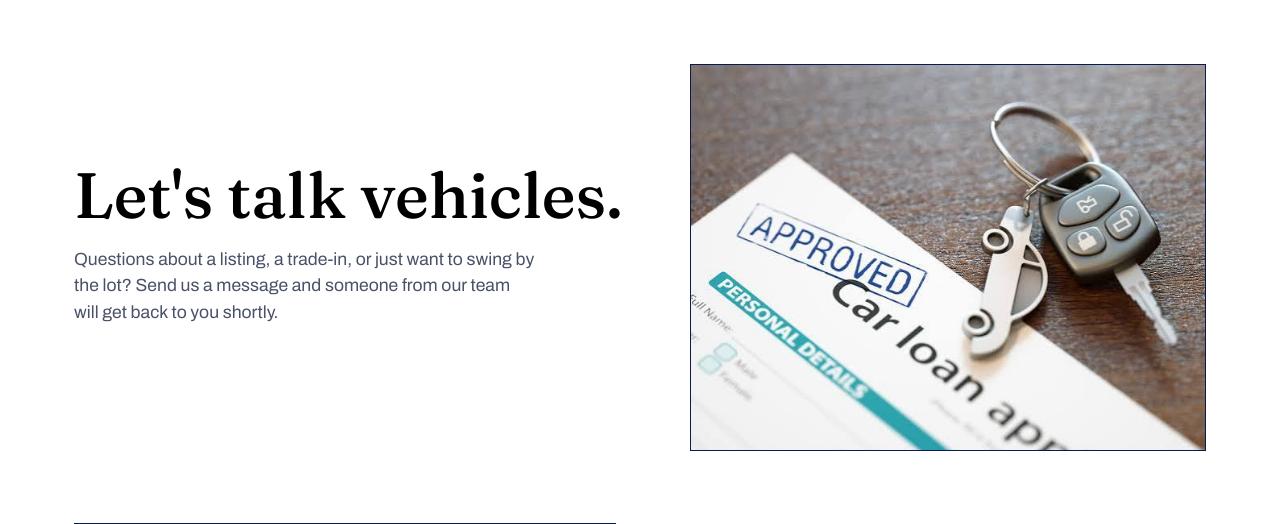
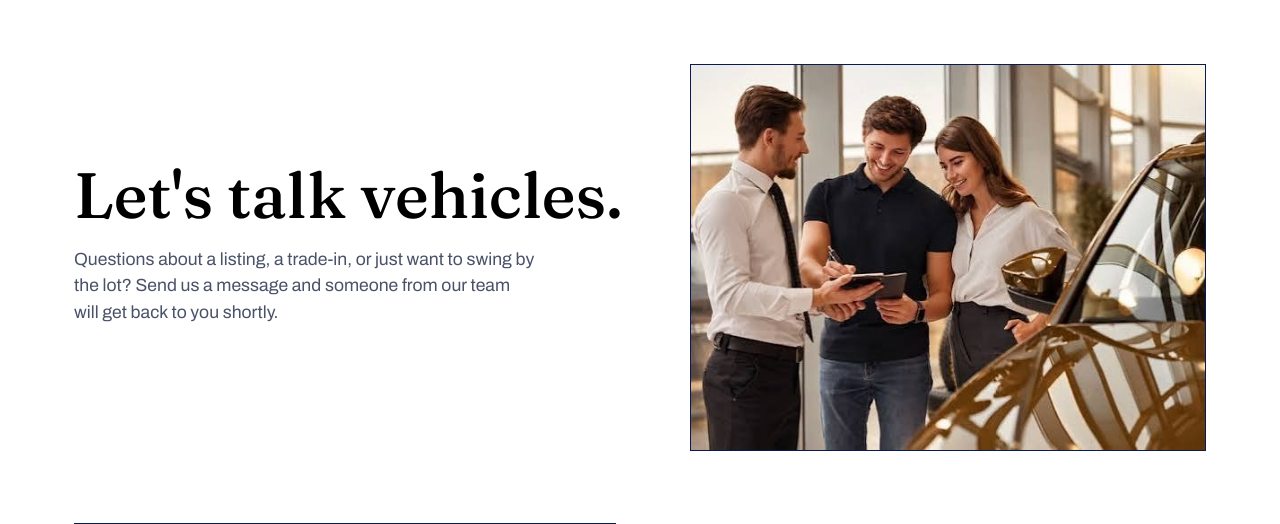
Before and after one commit to Hammad-Zubair10/VowMotors, a Flask app: page /contact in a window 1280 px wide. Shown: the part 124-648 px from the top of the page. Run offline with Flask 3, Linux system fonts and the light colour scheme.

Commit message:
added image for contact page

```diff
--- a/vowapp/static/css/style.css
+++ b/vowapp/static/css/style.css
@@ -323,6 +323,9 @@ img { max-width: 100%; display: block; }
   aspect-ratio: 4 / 3;
   background: var(--paper) url('/static/images/hero-placeholder.jpg') center/cover no-repeat;
   position: relative;
+}
+.hero-figure--contact {
+  background: var(--paper) url('/static/images/contact-hero.jpg') 25% center/cover no-repeat;
 }
 
 /* ---------- Buttons ---------- */
--- a/vowapp/templates/contact.html
+++ b/vowapp/templates/contact.html
@@ -7,7 +7,7 @@
         <h1>Let's talk vehicles.</h1>
         <p>Questions about a listing, a trade-in, or just want to swing by the lot? Send us a message and someone from our team will get back to you shortly.</p>
     </div>
-    <div class="hero-figure"></div>
+    <div class="hero-figure hero-figure--contact"></div>
 </div>
 
 <div class="split-layout">
```
Also changed, not shown: vowapp/static/images/contact-hero.jpg (added).
